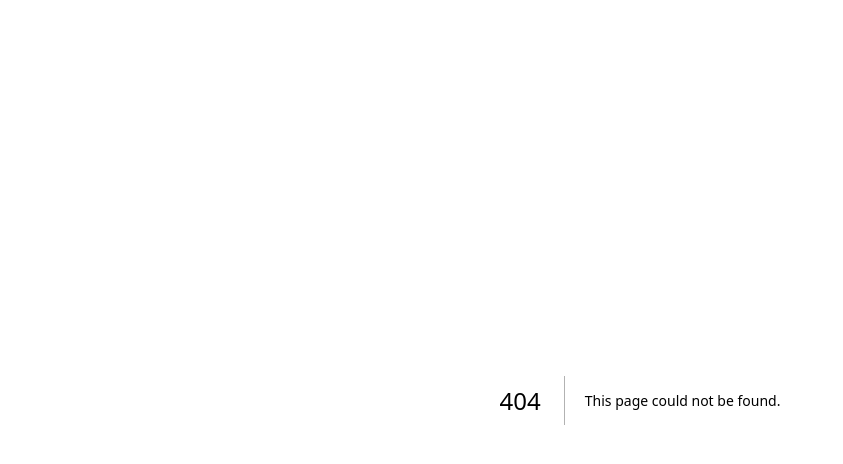
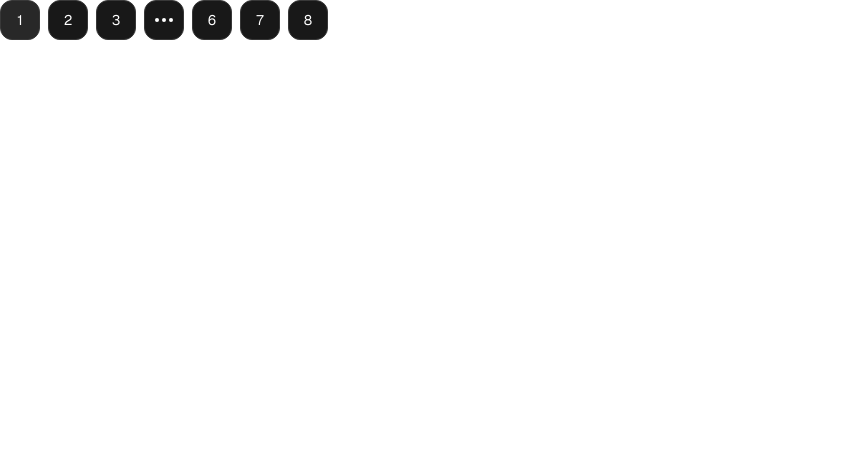
Before and after one commit to aycanogut/patara, a Next.js app: page /referral-connect/ReferralTable/ReferralTablePagination in a window 1280 px wide. Before the commit this address had no page. Shown: the top 464 px of the page, without its empty margins (0-843 px from the left). Built offline with nearby package versions, Linux system fonts and the light colour scheme.

Commit message:
feat: :sparkles: add pagination and bottom buttons

```diff
--- a/components/ui/button.tsx
+++ b/components/ui/button.tsx
@@ -17,6 +17,7 @@ const buttonVariants = cva(
       variant: {
         default: 'bg-text-brand text-text-primary hover:bg-text-brand/80',
         ghost: 'bg-transparent text-text-primary',
+        outline: 'bg-transparent border border-text-secondary text-text-primary',
       },
       size: {
         default: 'rounded-lg p-2 lg:rounded-xl lg:px-8 lg:py-2.5',
--- /dev/null
+++ b/components/ui/pagination.tsx
@@ -0,0 +1,108 @@
+import { ComponentProps } from 'react';
+
+import { ChevronLeftIcon, ChevronRightIcon, MoreHorizontalIcon } from 'lucide-react';
+
+import { Button, buttonVariants } from '@/components/ui/button';
+import cn from '@/lib/utils/cn';
+
+function Pagination({ className, ...props }: ComponentProps<'nav'>) {
+  return (
+    <nav
+      role="navigation"
+      aria-label="pagination"
+      data-slot="pagination"
+      className={cn('mx-auto flex w-full justify-center', className)}
+      {...props}
+    />
+  );
+}
+
+function PaginationContent({ className, ...props }: ComponentProps<'ul'>) {
+  return (
+    <ul
+      data-slot="pagination-content"
+      className={cn('flex flex-row items-center gap-2', className)}
+      {...props}
+    />
+  );
+}
+
+function PaginationItem({ ...props }: ComponentProps<'li'>) {
+  return (
+    <li
+      data-slot="pagination-item"
+      {...props}
+    />
+  );
+}
+
+type PaginationLinkProps = {
+  isActive?: boolean;
+} & Pick<ComponentProps<typeof Button>, 'size'> &
+  ComponentProps<'a'>;
+
+function PaginationLink({ className, isActive, ...props }: PaginationLinkProps) {
+  return (
+    <a
+      aria-current={isActive ? 'page' : undefined}
+      data-slot="pagination-link"
+      data-active={isActive}
+      className={cn(
+        'font-geist flex size-10 items-center justify-center rounded-xl border text-sm font-normal transition-colors',
+        'bg-background-primary border-border-primary text-text-primary',
+        'hover:bg-background-secondary hover:text-text-primary',
+        isActive && 'bg-background-secondary border-border-primary text-text-primary',
+        className
+      )}
+      {...props}
+    />
+  );
+}
+
+function PaginationPrevious({ className, ...props }: ComponentProps<typeof PaginationLink>) {
+  return (
+    <PaginationLink
+      aria-label="Go to previous page"
+      size="default"
+      className={cn('gap-2 px-2.5 sm:pl-2.5', className)}
+      {...props}
+    >
+      <ChevronLeftIcon />
+      <span className="hidden sm:block">Previous</span>
+    </PaginationLink>
+  );
+}
+
+function PaginationNext({ className, ...props }: ComponentProps<typeof PaginationLink>) {
+  return (
+    <PaginationLink
+      aria-label="Go to next page"
+      size="default"
+      className={cn('gap-2 px-2.5 sm:pr-2.5', className)}
+      {...props}
+    >
+      <span className="hidden sm:block">Next</span>
+      <ChevronRightIcon />
+    </PaginationLink>
+  );
+}
+
+function PaginationEllipsis({ className, ...props }: ComponentProps<'span'>) {
+  return (
+    <span
+      aria-hidden
+      data-slot="pagination-ellipsis"
+      className={cn(
+        'font-geist flex size-10 items-center justify-center rounded-xl border text-sm transition-colors',
+        'bg-background-primary border-border-primary text-text-primary',
+        className
+      )}
+      {...props}
+    >
+      <MoreHorizontalIcon className="size-6" />
+      <span className="sr-only">More pages</span>
+    </span>
+  );
+}
+
+export { Pagination, PaginationContent, PaginationLink, PaginationItem, PaginationPrevious, PaginationNext, PaginationEllipsis };
--- /dev/null
+++ b/pages/referral-connect/ReferralTable/ReferralTableButtons.tsx
@@ -0,0 +1,33 @@
+import { DynamicIcon } from 'lucide-react/dynamic';
+
+import { Button } from '@/components/ui/button';
+
+function ReferralTableButtons() {
+  return (
+    <div className="flex gap-2">
+      <Button
+        variant="outline"
+        size="xs"
+        className="size-10"
+      >
+        <DynamicIcon
+          name="arrow-left"
+          className="size-4 p-px"
+        />
+      </Button>
+
+      <Button
+        variant="outline"
+        size="xs"
+        className="size-10"
+      >
+        <DynamicIcon
+          name="arrow-right"
+          className="size-4 p-px"
+        />
+      </Button>
+    </div>
+  );
+}
+
+export default ReferralTableButtons;
--- a/pages/referral-connect/ReferralTable/ReferralTableFooter.tsx
+++ b/pages/referral-connect/ReferralTable/ReferralTableFooter.tsx
@@ -1,9 +1,13 @@
+import ReferralTableButtons from './ReferralTableButtons';
 import ReferralTableDropdown from './ReferralTableDropdown';
+import ReferralTablePagination from './ReferralTablePagination';
 
 function ReferralTableFooter() {
   return (
-    <footer className="bg-background-primary rounded-b-2xl px-4 pt-2 pb-4">
+    <footer className="bg-background-primary flex justify-between rounded-b-2xl p-4">
       <ReferralTableDropdown />
+      <ReferralTablePagination />
+      <ReferralTableButtons />
     </footer>
   );
 }
--- /dev/null
+++ b/pages/referral-connect/ReferralTable/ReferralTablePagination.tsx
@@ -0,0 +1,38 @@
+import { Pagination, PaginationContent, PaginationItem, PaginationLink, PaginationEllipsis } from '@/components/ui/pagination';
+
+function ReferralTablePagination() {
+  return (
+    <Pagination className="m-0 hidden max-w-[21.25rem] md:block">
+      <PaginationContent>
+        <PaginationItem>
+          <PaginationLink
+            href="#"
+            className="bg-background-secondary"
+          >
+            1
+          </PaginationLink>
+        </PaginationItem>
+        <PaginationItem>
+          <PaginationLink href="#">2</PaginationLink>
+        </PaginationItem>
+        <PaginationItem>
+          <PaginationLink href="#">3</PaginationLink>
+        </PaginationItem>
+        <PaginationItem>
+          <PaginationEllipsis />
+        </PaginationItem>
+        <PaginationItem>
+          <PaginationLink href="#">6</PaginationLink>
+        </PaginationItem>
+        <PaginationItem>
+          <PaginationLink href="#">7</PaginationLink>
+        </PaginationItem>
+        <PaginationItem>
+          <PaginationLink href="#">8</PaginationLink>
+        </PaginationItem>
+      </PaginationContent>
+    </Pagination>
+  );
+}
+
+export default ReferralTablePagination;
--- a/pages/referral-connect/ReferralTable/ReferralTableWrapper.tsx
+++ b/pages/referral-connect/ReferralTable/ReferralTableWrapper.tsx
@@ -5,12 +5,8 @@ function ReferralTableWrapper() {
   return (
     <section className="flex flex-col">
       <div className="flex flex-col gap-5" />
-
       <ReferralTabs />
-
       <ReferralTableFooter />
-      {/* TODO: Pagination gelecek */}
-      {/* TODO: Button gelecek */}
     </section>
   );
 }
```
